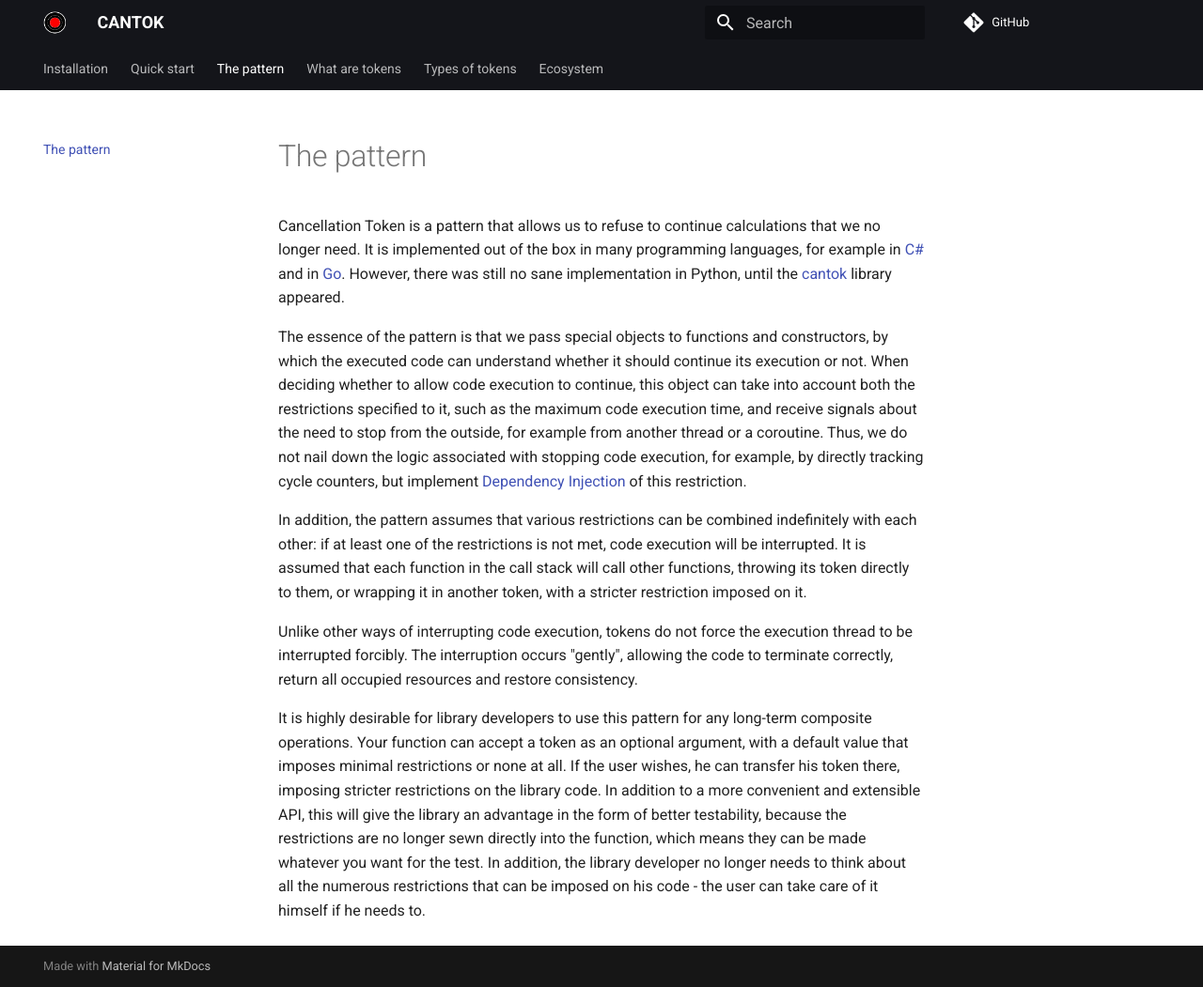
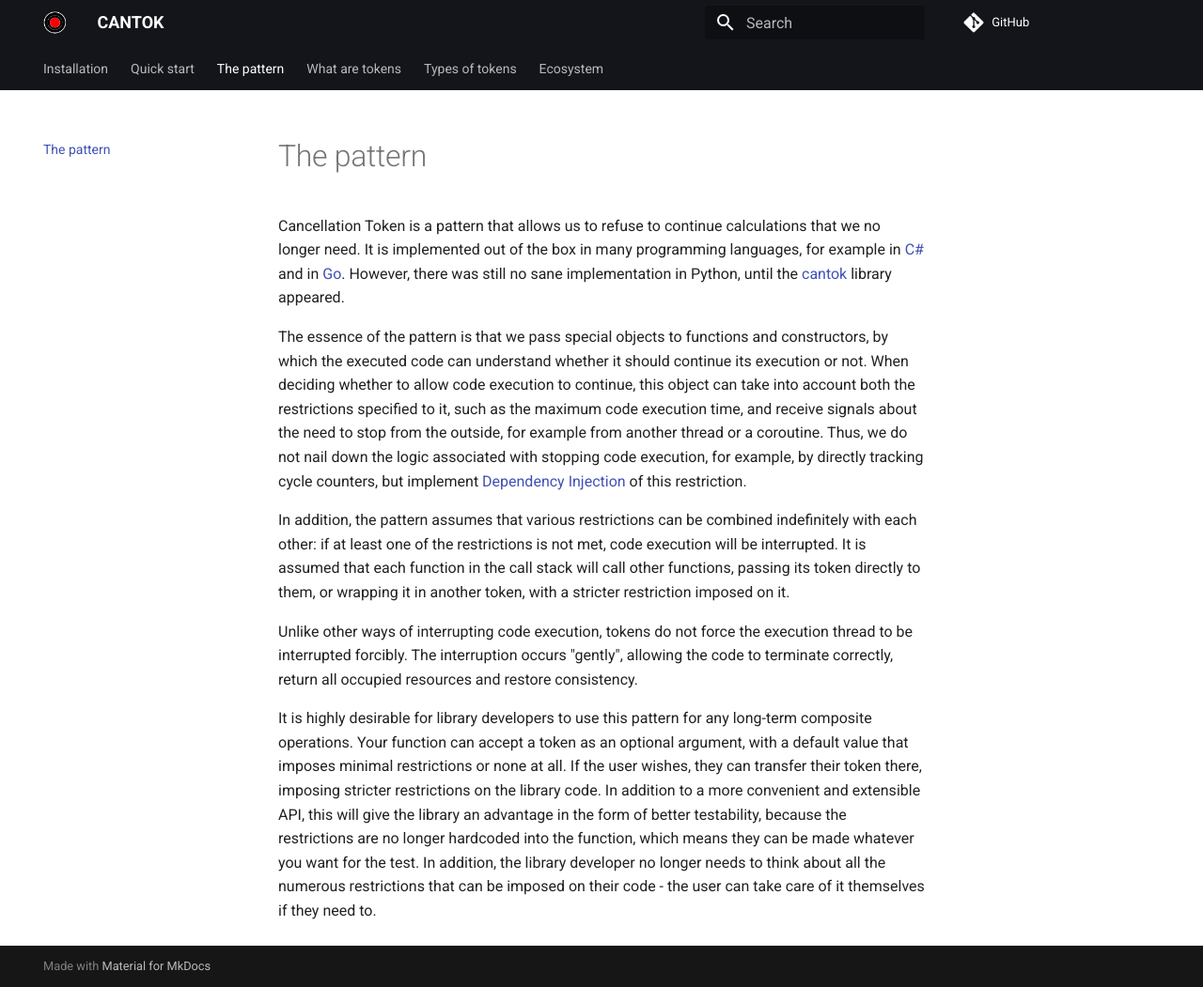
Before and after one commit to pomponchik/cantok, an MkDocs documentation site: the page built from docs/the_pattern.md, in a window 1280 px wide and 1051 px high. Shown: the whole window at 94% size. Built offline with MkDocs 1.6.1 and Material for MkDocs 9.7.7, drawn with Linux system fonts in a browser that asks for light colours; comment, search, counter and statistics services are not loaded.

Commit message:
Fix typos and improve clarity in documentation

```diff
--- a/docs/the_pattern.md
+++ b/docs/the_pattern.md
@@ -4,8 +4,8 @@ Cancellation Token is a pattern that allows us to refuse to continue calculation
 
 The essence of the pattern is that we pass special objects to functions and constructors, by which the executed code can understand whether it should continue its execution or not. When deciding whether to allow code execution to continue, this object can take into account both the restrictions specified to it, such as the maximum code execution time, and receive signals about the need to stop from the outside, for example from another thread or a coroutine. Thus, we do not nail down the logic associated with stopping code execution, for example, by directly tracking cycle counters, but implement [Dependency Injection](https://en.wikipedia.org/wiki/Dependency_injection) of this restriction.
 
-In addition, the pattern assumes that various restrictions can be combined indefinitely with each other: if at least one of the restrictions is not met, code execution will be interrupted. It is assumed that each function in the call stack will call other functions, throwing its token directly to them, or wrapping it in another token, with a stricter restriction imposed on it.
+In addition, the pattern assumes that various restrictions can be combined indefinitely with each other: if at least one of the restrictions is not met, code execution will be interrupted. It is assumed that each function in the call stack will call other functions, passing its token directly to them, or wrapping it in another token, with a stricter restriction imposed on it.
 
 Unlike other ways of interrupting code execution, tokens do not force the execution thread to be interrupted forcibly. The interruption occurs "gently", allowing the code to terminate correctly, return all occupied resources and restore consistency.
 
-It is highly desirable for library developers to use this pattern for any long-term composite operations. Your function can accept a token as an optional argument, with a default value that imposes minimal restrictions or none at all. If the user wishes, he can transfer his token there, imposing stricter restrictions on the library code. In addition to a more convenient and extensible API, this will give the library an advantage in the form of better testability, because the restrictions are no longer sewn directly into the function, which means they can be made whatever you want for the test. In addition, the library developer no longer needs to think about all the numerous restrictions that can be imposed on his code - the user can take care of it himself if he needs to.
+It is highly desirable for library developers to use this pattern for any long-term composite operations. Your function can accept a token as an optional argument, with a default value that imposes minimal restrictions or none at all. If the user wishes, they can transfer their token there, imposing stricter restrictions on the library code. In addition to a more convenient and extensible API, this will give the library an advantage in the form of better testability, because the restrictions are no longer hardcoded into the function, which means they can be made whatever you want for the test. In addition, the library developer no longer needs to think about all the numerous restrictions that can be imposed on their code - the user can take care of it themselves if they need to.
```
Also changed, not shown: docs/types_of_tokens/ConditionToken.md (+2 -2 lines), docs/types_of_tokens/CounterToken.md (+2 -2 lines), docs/what_are_tokens/in_general.md (+1 -1 lines), docs/what_are_tokens/summation.md (+2 -2 lines), docs/what_are_tokens/waiting.md (+1 -1 lines).
